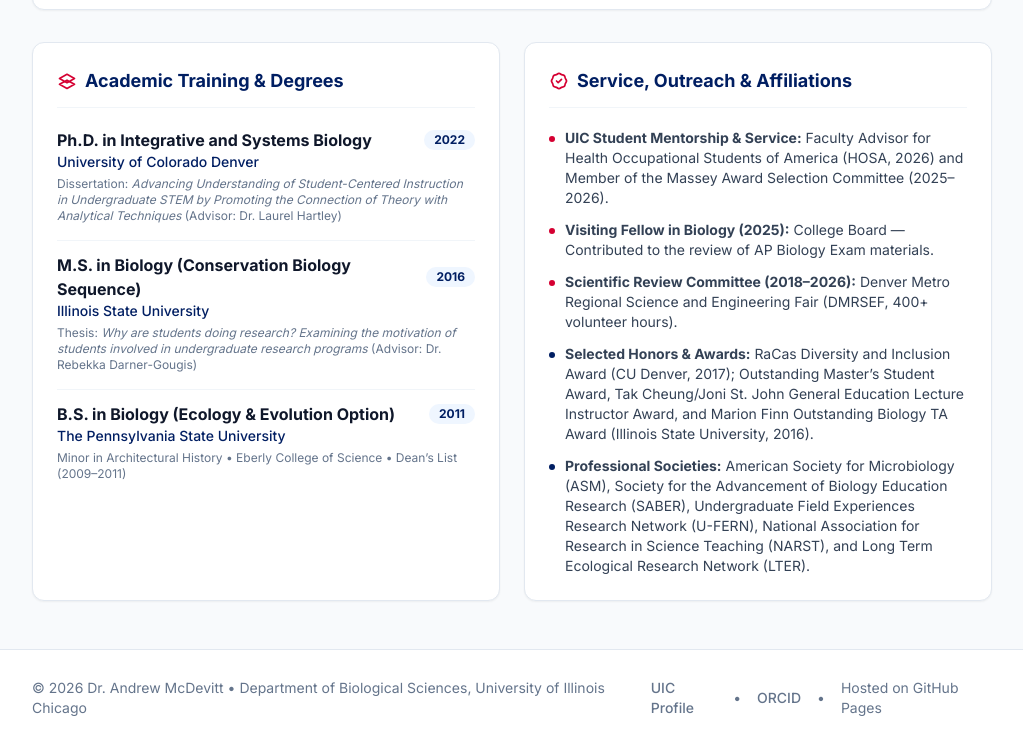
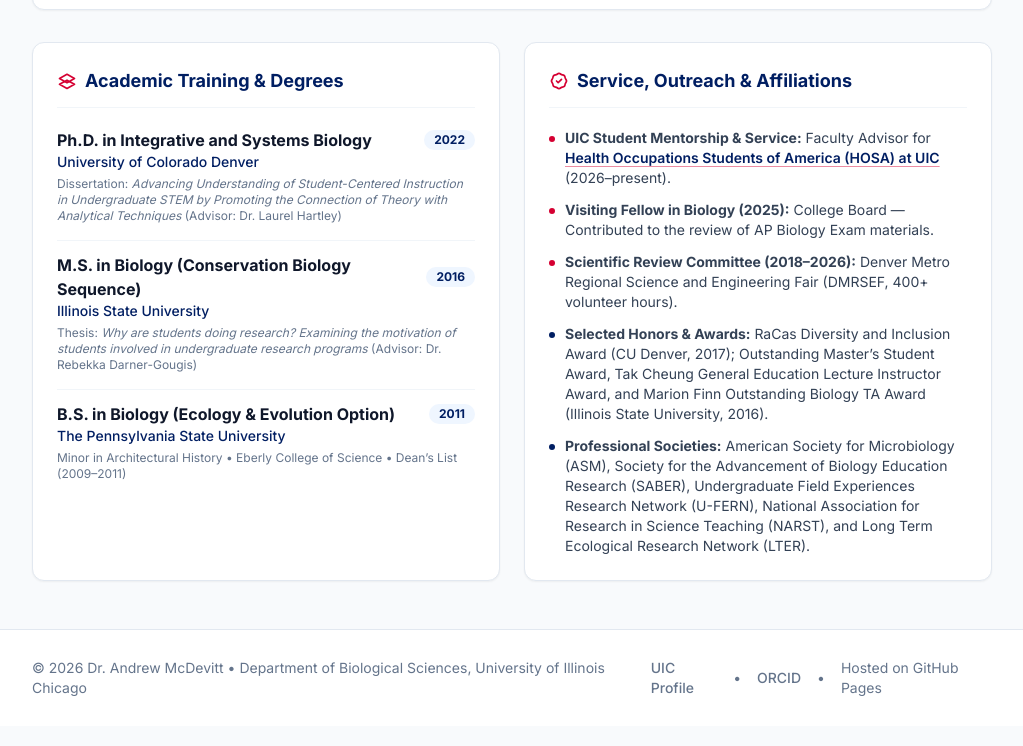
Before and after one commit to mcdevitt/mcdevitt.github.io, a plain HTML site: page index.html in a window 1280 px wide. Shown: the part 1995-2741 px from the top of the page, without its empty margins (128-1151 px from the left). Drawn offline with nearby package versions, Linux system fonts and the light colour scheme.

Commit message:
Update UIC Student Mentorship details and awards

```diff
--- a/index.html
+++ b/index.html
@@ -279,8 +279,7 @@
           <ul class="space-y-3 text-sm text-slate-700">
             <li class="flex items-start gap-2.5">
               <span class="w-1.5 h-1.5 rounded-full bg-[#d50032] mt-2 shrink-0"></span>
-              <span><strong>UIC Student Mentorship &amp; Service:</strong> Faculty Advisor for Health Occupational Students of America (HOSA, 2026) and Member of the Massey Award Selection Committee (2025–2026).</span>
-            </li>
+  <span><strong>UIC Student Mentorship &amp; Service:</strong> Faculty Advisor for <a href="https://linktr.ee/hosaatuic" target="_blank" rel="noopener noreferrer" class="bio-link">Health Occupations Students of America (HOSA) at UIC</a> (2026–present).</span>            </li>
             <li class="flex items-start gap-2.5">
               <span class="w-1.5 h-1.5 rounded-full bg-[#d50032] mt-2 shrink-0"></span>
               <span><strong>Visiting Fellow in Biology (2025):</strong> College Board — Contributed to the review of AP Biology Exam materials.</span>
@@ -291,7 +290,7 @@
             </li>
             <li class="flex items-start gap-2.5">
               <span class="w-1.5 h-1.5 rounded-full bg-[#001e62] mt-2 shrink-0"></span>
-              <span><strong>Selected Honors &amp; Awards:</strong> RaCas Diversity and Inclusion Award (CU Denver, 2017); Outstanding Master’s Student Award, Tak Cheung/Joni St. John General Education Lecture Instructor Award, and Marion Finn Outstanding Biology TA Award (Illinois State University, 2016).</span>
+              <span><strong>Selected Honors &amp; Awards:</strong> RaCas Diversity and Inclusion Award (CU Denver, 2017); Outstanding Master’s Student Award, Tak Cheung General Education Lecture Instructor Award, and Marion Finn Outstanding Biology TA Award (Illinois State University, 2016).</span>
             </li>
             <li class="flex items-start gap-2.5">
               <span class="w-1.5 h-1.5 rounded-full bg-[#001e62] mt-2 shrink-0"></span>
```
